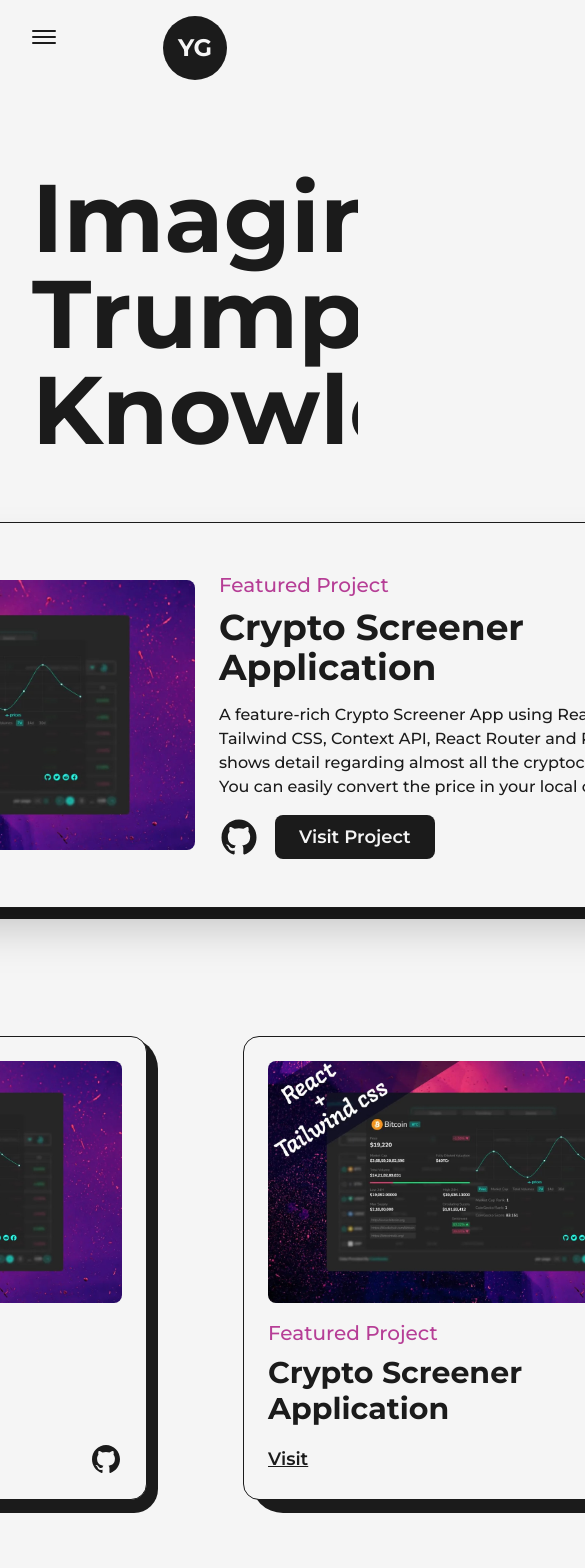
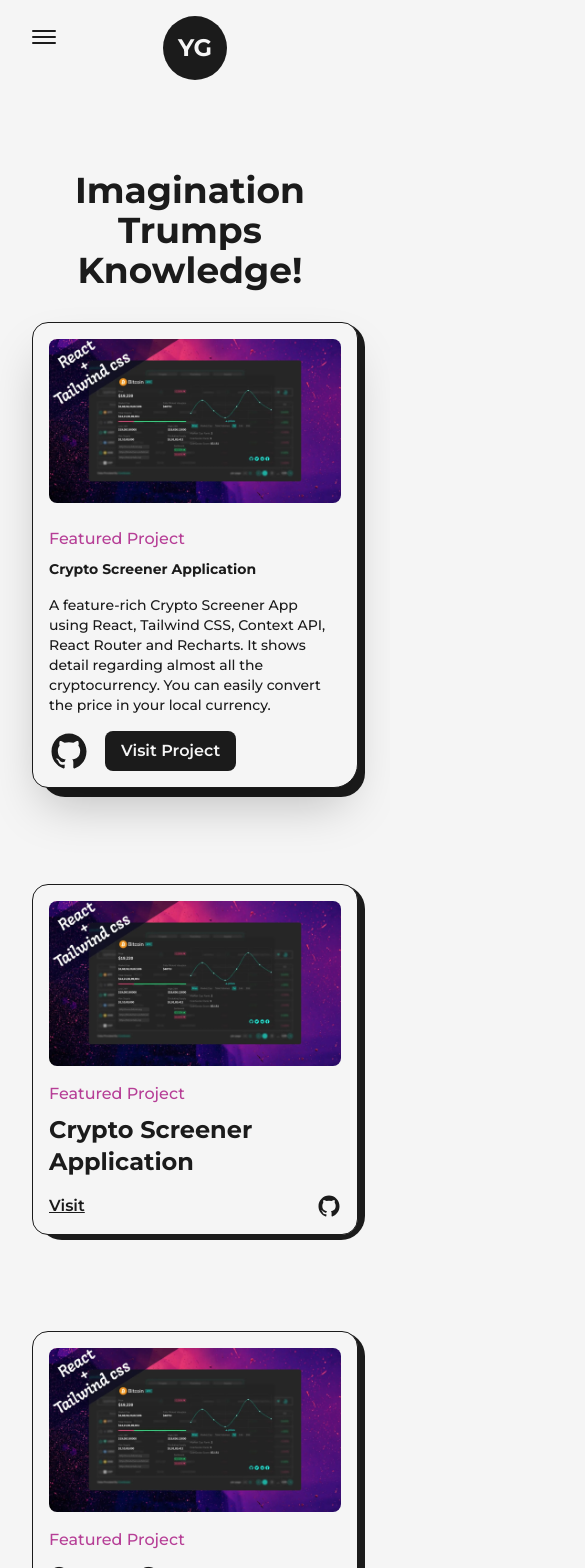
Before and after one commit to yashug/Yaswanth-Developer-Portfolio, a Next.js app: page /projects in a window 390 px wide. Shown: the top 1568 px of the page, 585 px wide, since content can reach past the window. Built offline with nearby package versions, Linux system fonts and the light colour scheme.

Commit message:
Projects Responsive

```diff
--- a/src/app/components/FeaturedProject.tsx
+++ b/src/app/components/FeaturedProject.tsx
@@ -24,12 +24,13 @@
   github,
 }: FeaturedProjectProps) => {
   return (
-    <article className="w-full flex items-center justify-between rounded-3xl border border-solid border-dark bg-light shadow-2xl p-12 relative rounded-br-2xl dark:bg-dark dark:border-light">
-      <div className="absolute top-0 -right-3 -z-10 w-[101%] h-[103%] rounded-[2.5rem] bg-dark rounded-br-3xl dark:bg-light" />
+    <article className="w-full flex items-center justify-between rounded-3xl border border-solid border-dark bg-light shadow-2xl p-12 relative rounded-br-2xl dark:bg-dark dark:border-light
+    lg:flex-col lg:p-8 xs:rounded-2xl xs:rounded-br-3xl xs:p-4">
+      <div className="absolute top-0 -right-3 -z-10 w-[101%] h-[103%] rounded-[2.5rem] bg-dark rounded-br-3xl dark:bg-light xs:-right-2 sm:h-[102%] xs:w-full xs:rounded-[1.5rem]" />
       <Link
         href={link}
         target="_blank"
-        className="w-1/2 cursor-pointer overflow-hidden rounded-lg"
+        className="w-1/2 cursor-pointer overflow-hidden rounded-lg lg:w-full"
       >
         <FramerImage
           src={img}
@@ -41,8 +42,8 @@
           sizes="(max-width: 768px) 100vw, (max-width: 1200px) 50vw, 50vw"
         />
       </Link>
-      <div className="w-1/2 flex flex-col items-start justify-between pl-6">
-        <span className="text-primary font-medium text-xl dark:text-primaryDark">
+      <div className="w-1/2 flex flex-col items-start justify-between pl-6 lg:w-full lg:pl-0 lg:pt-6">
+        <span className="text-primary font-medium text-xl dark:text-primaryDark xs:text-base">
           {type}
         </span>
         <Link
@@ -50,11 +51,11 @@
           target="_blank"
           className="hover:underline underline-offset-2"
         >
-          <h2 className="my-2 w-full text-left text-4xl font-bold dark:text-light">
+          <h2 className="my-2 w-full text-left text-4xl font-bold dark:text-light sm:text-sm">
             {title}
           </h2>
         </Link>
-        <p className="my-2 font-medium text-dark dark:text-light">{summary}</p>
+        <p className="my-2 font-medium text-dark dark:text-light sm:text-sm">{summary}</p>
         <div className="mt-2 flex items-center">
           <Link href={github} target="_blank" className="w-10">
             <GithubIcon />
@@ -62,7 +63,7 @@
           <Link
             href={link}
             target="_blank"
-            className="ml-4 rounded-lg bg-dark text-light p-2 px-6 text-lg font-semibold dark:bg-light dark:text-dark"
+            className="ml-4 rounded-lg bg-dark text-light p-2 px-6 text-lg font-semibold dark:bg-light dark:text-dark sm:px-4 sm:text-base"
           >
             Visit Project
           </Link>
--- a/src/app/components/Project.tsx
+++ b/src/app/components/Project.tsx
@@ -16,8 +16,9 @@
 
 const Project = ({ title, type, img, link, github }: ProjectProps) => {
   return (
-    <article className="w-full flex flex-col items-center justify-center rounded-2xl border border-solid border-dark bg-light p-6 relative dark:bg-dark dark:border-light">
-      <div className="absolute top-0 -right-3 -z-10 w-[101%] h-[103%] rounded-[2rem] bg-dark rounded-br-3xl dark:bg-light" />
+    <article className="w-full flex flex-col items-center justify-center rounded-2xl border border-solid border-dark bg-light p-6 relative dark:bg-dark dark:border-light
+    xs:p-4">
+      <div className="absolute top-0 -right-3 -z-10 w-[101%] h-[103%] rounded-[2rem] bg-dark rounded-br-3xl dark:bg-light md:-right-2 md:w-[101%] xs:h-[102%] xs:rounded-[1.5rem]" />
       <Link
         href={link}
         target="_blank"
@@ -32,23 +33,23 @@
         />
       </Link>
       <div className="w-full flex flex-col items-start justify-between mt-4">
-        <span className="text-primary font-medium text-xl dark:text-primaryDark">{type}</span>
+        <span className="text-primary font-medium text-xl dark:text-primaryDark lg:text-lg md:text-base">{type}</span>
         <Link
           href={link}
           target="_blank"
           className="hover:underline underline-offset-2"
         >
-          <h2 className="my-2 w-full text-left text-3xl font-bold">{title}</h2>
+          <h2 className="my-2 w-full text-left text-3xl font-bold lg:text-2xl">{title}</h2>
         </Link>
         <div className="w-full mt-2 flex items-center justify-between">
           <Link
             href={link}
             target="_blank"
-            className="text-lg font-semibold underline"
+            className="text-lg font-semibold underline md:text-base"
           >
             Visit
           </Link>
-          <Link href={github} target="_blank" className="w-8">
+          <Link href={github} target="_blank" className="w-8 md:w-6">
             <GithubIcon />
           </Link>
         </div>
--- a/src/app/projects/page.tsx
+++ b/src/app/projects/page.tsx
@@ -12,9 +12,9 @@
     <main className="w-full mb-16 flex flex-col items-center justify-center dark:text-light">
       <AnimatedText
         text="Imagination Trumps Knowledge!"
-        className="mb-16 mt-16"
+        className="mb-16 mt-16 lg:!text-7xl sm:mb-8 sm:!text-6xl xs:!text-4xl"
       />
-      <div className="grid grid-cols-12 gap-24 gap-y-32">
+      <div className="grid grid-cols-12 gap-24 gap-y-32 xl:gap-x-16 lg:gap-x-8 md:gap-y-24 sm:gap-x-0">
         <div className="col-span-12">
           <FeaturedProject
             title="Crypto Screener Application"
@@ -27,7 +27,7 @@
             type="Featured Project"
           />
         </div>
-        <div className="col-span-6">
+        <div className="col-span-6 sm:col-span-12">
           <Project
             title="Crypto Screener Application"
             img={project1}
@@ -36,7 +36,7 @@
             type="Featured Project"
           />
         </div>
-        <div className="col-span-6">
+        <div className="col-span-6 sm:col-span-12">
           <Project
             title="Crypto Screener Application"
             img={project1}
@@ -57,7 +57,7 @@
             type="Featured Project"
           />
         </div>
-        <div className="col-span-6">
+        <div className="col-span-6 sm:col-span-12">
           <Project
             title="Crypto Screener Application"
             img={project1}
@@ -66,7 +66,7 @@
             type="Featured Project"
           />
         </div>
-        <div className="col-span-6">
+        <div className="col-span-6 sm:col-span-12">
           <Project
             title="Crypto Screener Application"
             img={project1}
```
